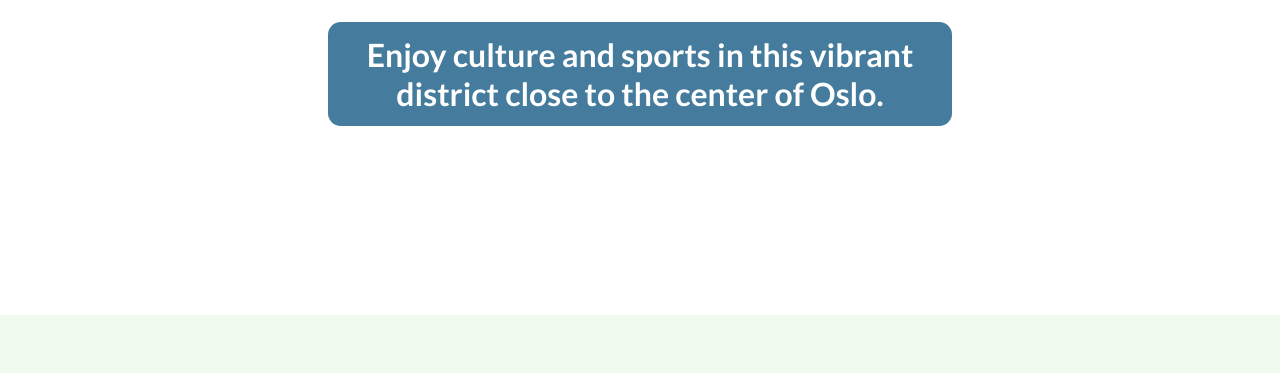
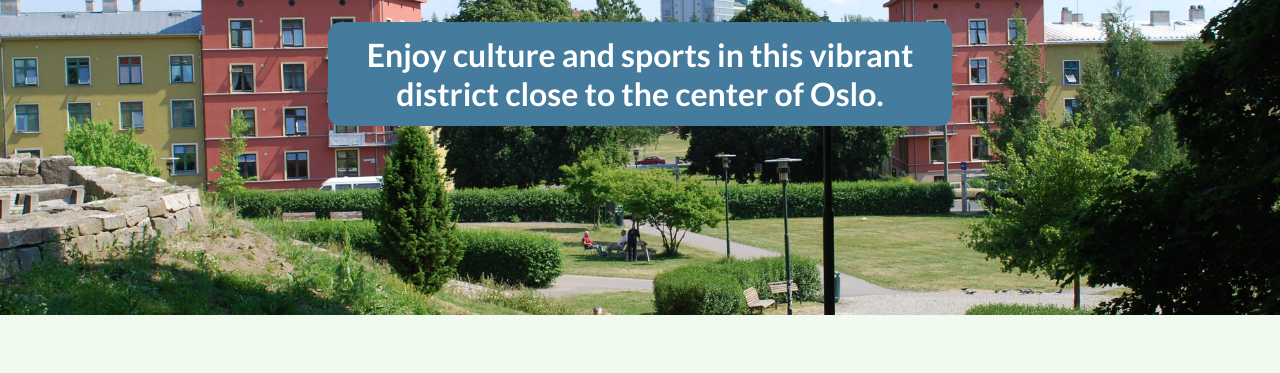
Before and after one commit to Harshaweb09/Hometown, a plain HTML site: page index.html in a window 1280 px wide. Shown: the part 295-668 px from the top of the page. Drawn offline with Linux system fonts and the light colour scheme; the site is published under a folder, as on GitHub Pages, so addresses that start at the root find nothing.

Commit message:
Update styles.css

```diff
--- a/styles.css
+++ b/styles.css
@@ -10,7 +10,7 @@
     flex-direction: column;
     align-items: center;
     justify-content: center;
-    background-image: url('/torshov.jpg');
+    background-image: url('torshov.jpg');
     background-size: cover;
     background-repeat: no-repeat;
     padding: 20px;
```
